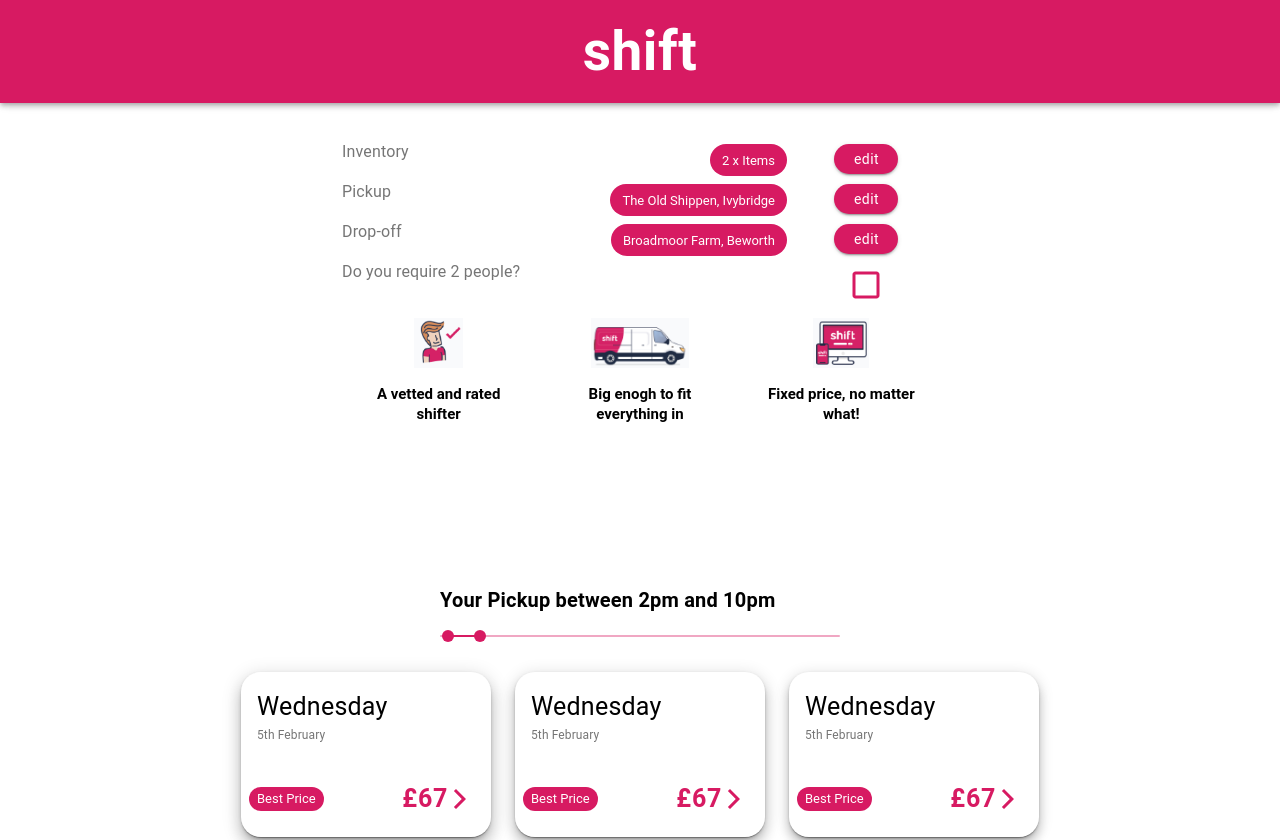
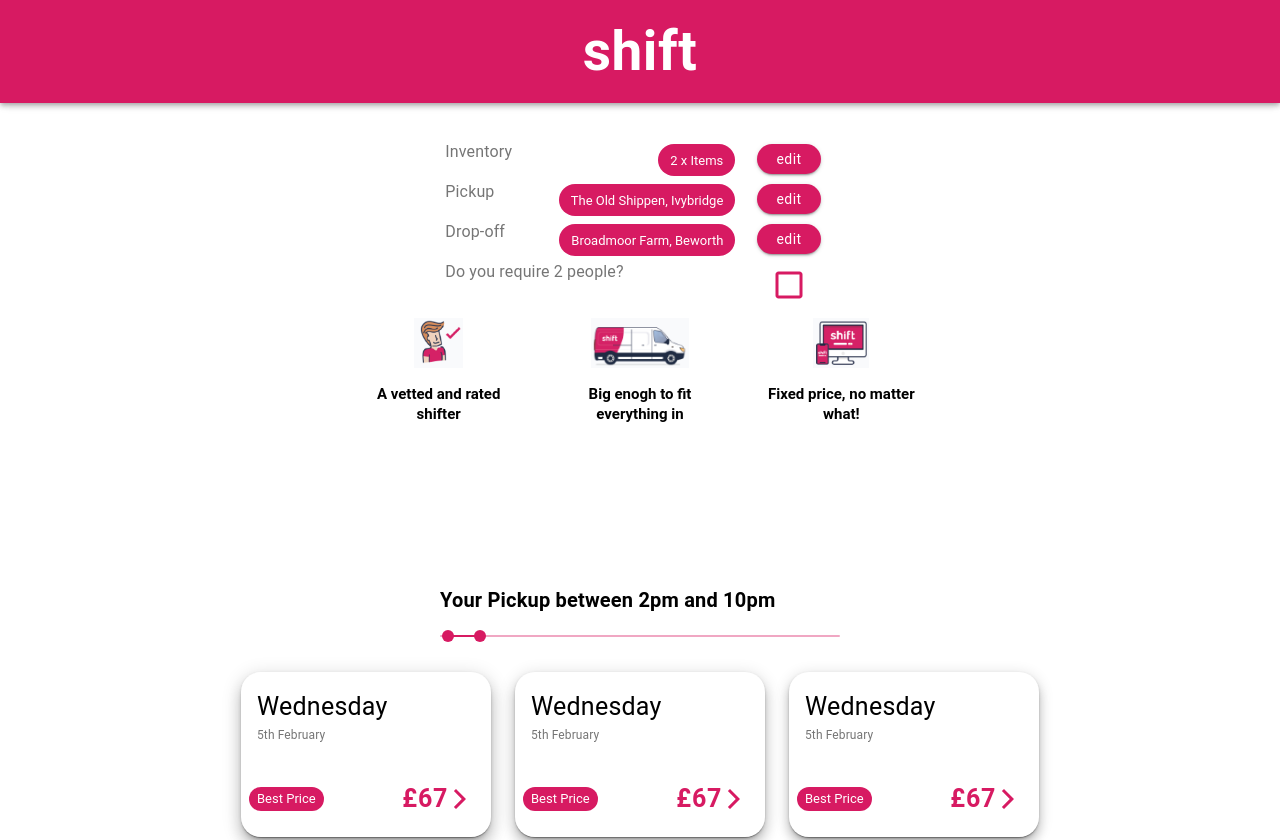
Before and after one commit to ckcnair/shift, a React (Create React App) app: page / in a window 1280 px wide. Shown: the top 840 px of the page. Built offline with nearby package versions, Linux system fonts and the light colour scheme.

Commit message:
content need to be aligned to middle to accomodate small devices

```diff
--- a/src/components/PickupForm.js
+++ b/src/components/PickupForm.js
@@ -51,14 +51,14 @@
   return (
     <Container component="section" className={classes.root}>
       <Grid container spacing="3" alignItems="center" justify="center">
-        <Grid item xs={12} sm={6}>
+        <Grid item xs={12} sm={4}>
           <Grid container justify="center" spacing="1">
-            <Grid item xs={5} alignItems="left">
+            <Grid item xs={3} alignItems="left">
               <InputLabel htmlFor="inventoryId" className={classes.inputlabel}>
                 Inventory
               </InputLabel>
             </Grid>
-            <Grid item xs={4} className={classes.rightalign}>
+            <Grid item xs={6} className={classes.rightalign}>
               {isInventoryVisible ? (
                 <TextField
                   size="medium"
@@ -92,12 +92,12 @@
                 edit
               </Button>
             </Grid>
-            <Grid item xs={5} alignItems="left">
+            <Grid item xs={3} alignItems="left">
               <InputLabel htmlFor="pickupid" className={classes.inputlabel}>
                 Pickup
               </InputLabel>
             </Grid>
-            <Grid item xs={4} className={classes.rightalign}>
+            <Grid item xs={6} className={classes.rightalign}>
               {isPickupVisible ? (
                 <TextField
                   id="pickupid"
@@ -129,12 +129,12 @@
                 edit
               </Button>
             </Grid>
-            <Grid item xs={5}>
+            <Grid item xs={3}>
               <InputLabel htmlFor="dropoffid" className={classes.inputlabel}>
                 Drop-off
               </InputLabel>
             </Grid>
-            <Grid item xs={4} className={classes.rightalign}>
+            <Grid item xs={6} className={classes.rightalign}>
               {isDropOffVisible ? (
                 <TextField
                   size="medium"
```
